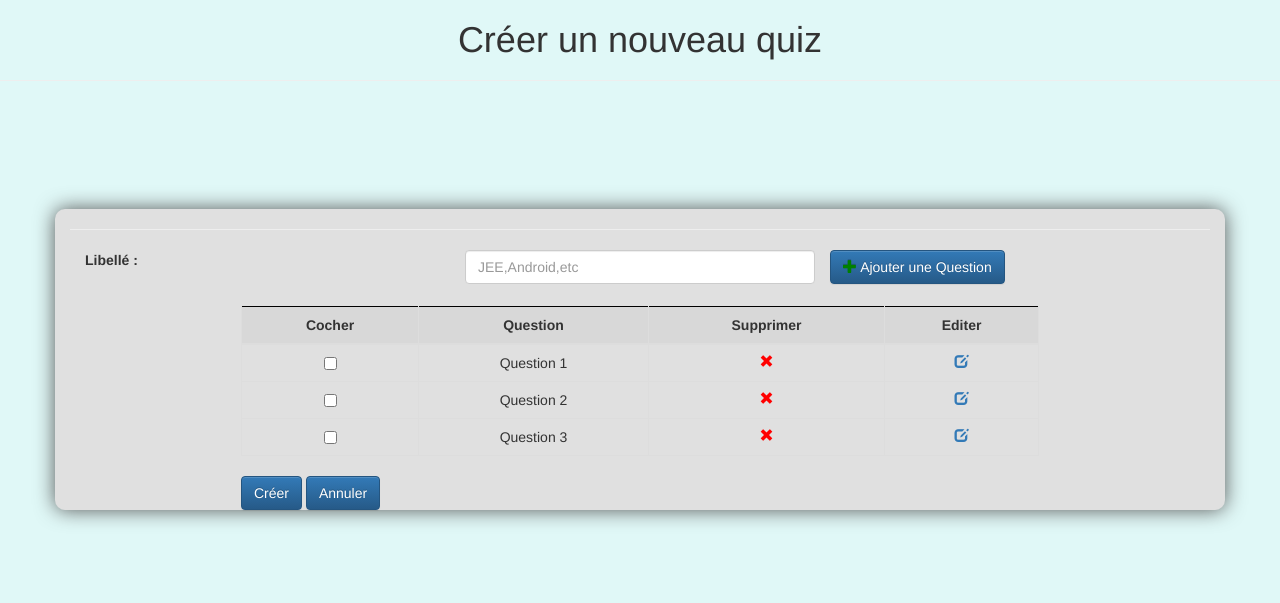
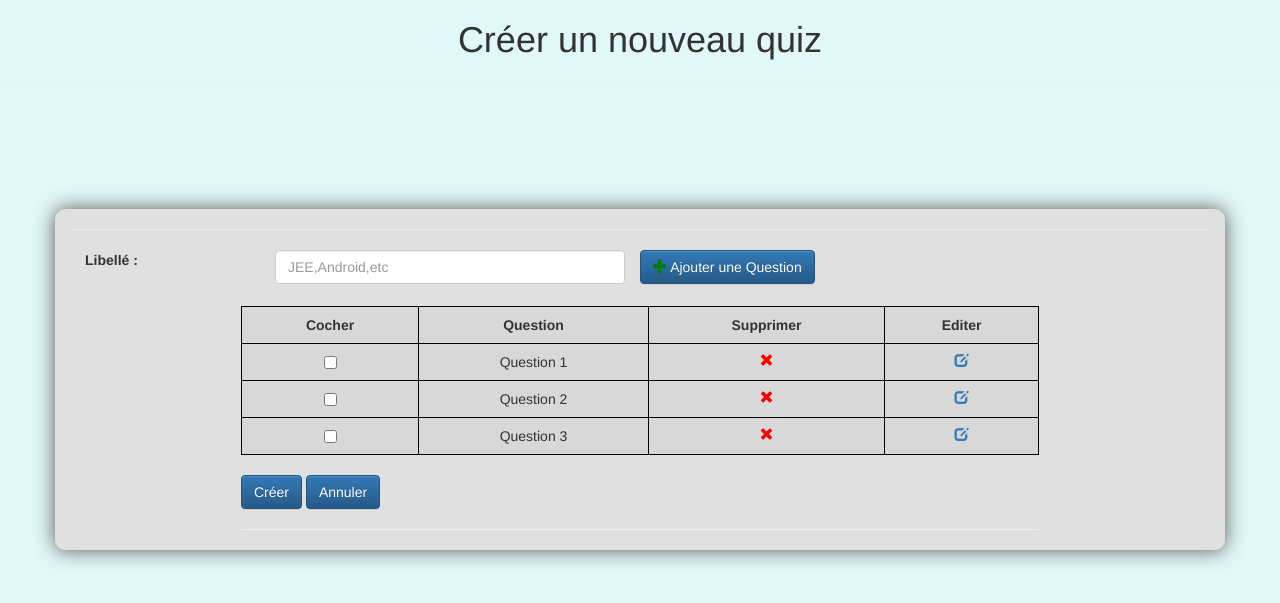
Before and after one commit to kgiroux/integrationproject, a Java web app: page /questionQuizAdmin.jsp in a window 1280 px wide. Shown: the top 603 px of the page. Run offline with Tomcat 11, a stand-in JSP engine, Linux system fonts and the light colour scheme; some libraries are stand-ins or nearby versions.

Commit message:
changement css+questionQuizAdmin jsp

```diff
--- a/WebContent/Ressources/bootstrap/css/style.css
+++ b/WebContent/Ressources/bootstrap/css/style.css
@@ -16,9 +16,6 @@ h1, th, td, button {
 	box-shadow: 0 0 20px #555;
 	border-radius: 10px;
 }
-table{
-	width:"80%";
-}
 .form-center
 {
 	margin-top:2%;
@@ -35,6 +32,16 @@ table{
 .glyphicon-play{
 	color:blue;
 }
-.tableqqa{
+.table-bordered>tbody>tr>td,
+.table-bordered>tbody>tr>th,
+.table-bordered>tfoot>tr>td,
+.table-bordered>tfoot>tr>th,
+.table-bordered>thead>tr>td,
+.table-bordered>thead>tr>th,
+.table-bordered>thead{
+	border-color:black;
 	border:1px solid black;
 }
+tr {
+	background-color:#D8D8D8;
+}
--- a/WebContent/questionQuizAdmin.jsp
+++ b/WebContent/questionQuizAdmin.jsp
@@ -10,56 +10,56 @@
 <link href="Ressources/bootstrap/css/style.css" rel="stylesheet" type ="text/css">
 <link href="//maxcdn.bootstrapcdn.com/font-awesome/4.2.0/css/font-awesome.min.css" rel="stylesheet">
 <script src="https://ajax.googleapis.com/ajax/libs/jquery/1.11.3/jquery.min.js"></script>
-<script src="http://maxcdn.bootstrapcdn.com/bootstrap/3.3.5/js/bootstrap.min.js"></script>
+<script src="Ressources/bootstrap/js/bootstrap.min.js"></script>
 </head>
 <body>
-<h1 >Créer un nouveau quiz</h1>
+<h1>Créer un nouveau quiz</h1>
 	<hr>
 <div class="container">
 	<hr>
 	<div class="form-group">
-		    <label for="libelle" class="col-xs-6 col-sm-4 control-label">Libellé :</label>
-		    <div class="col-xs-6 col-sm-4">
+		<label for="libelle" class="col-xs-6 col-sm-2 control-label">Libellé :</label>
+		<div class="col-xs-2 col-sm-4">
 			<input type="string" class="form-control" name="libelle" id="libelleQuestion" placeholder="JEE,Android,etc">
 		</div>
+
+	</div>
 <button  class="btn btn-primary"><span class ="glyphicon glyphicon-plus"> </span> Ajouter une Question</button>
-		    </div>
-
 <div class="form-center">
-		     <table class="table table-bordered table-hover tableqqa">
+			<table class="table table-bordered table-hover">
 				<thead>
-      <tr style="background-color:#D8D8D8;">
- 	<th >Cocher</th>
- 	<th >Question</th>
- 	<th >Supprimer</th>
- 	<th >Editer</th>
+					<tr>
+						<th>Cocher</th>
+						<th>Question</th>
+						<th>Supprimer</th>
+						<th>Editer</th>
 					</tr>
 				</thead>
 				<tbody>
-    <tr >
-        <td><input type="checkbox"  name="check" id="checkbox"></td>
+					<tr>
+						<td><input type="checkbox" name="check" id="checkbox"></td>
 						<td>Question 1</td>
 						<td><a href="#"><span class="glyphicon glyphicon-remove"></span></a></td>
 						<td><a href="#"><span class="glyphicon glyphicon-edit"></span></a></td>
 					</tr>
-	 <tr >
-        <td><input type="checkbox"  name="check" id="checkbox"></td>
+					<tr>
+						<td><input type="checkbox" name="check" id="checkbox"></td>
 						<td>Question 2</td>
-		<td><a href="#"><span class ="glyphicon glyphicon-remove"></span></a></td>
-		<td><a href="#"><span class ="glyphicon glyphicon-edit"></span></a></td>
+						<td><a href="#"><span class="glyphicon glyphicon-remove"></span></a></td>
+						<td><a href="#"><span class="glyphicon glyphicon-edit"></span></a></td>
 					</tr>
-      <tr >
-        <td><input type="checkbox"  name="check" id="checkbox"></td>
+					<tr>
+						<td><input type="checkbox" name="check" id="checkbox"></td>
 						<td>Question 3</td>
-		<td><a href="#"><span class ="glyphicon glyphicon-remove"></span></a></td>
-		<td><a href="#"><span class ="glyphicon glyphicon-edit"></span></a></td>
+						<td><a href="#"><span class="glyphicon glyphicon-remove"></span></a></td>
+						<td><a href="#"><span class="glyphicon glyphicon-edit"></span></a></td>
 					</tr>
 				</tbody>
 			</table>
-   <button  class="btn btn-primary">Créer</button>
+			<button class="btn btn-primary">Créer</button>
 
-   <button  class="btn btn-primary">Annuler</button>
-
+   <button class="btn btn-primary">Annuler</button>
+   <hr>
   </div>
 
 </div>
```
Lines whose indentation alone changed are shown as unchanged.
